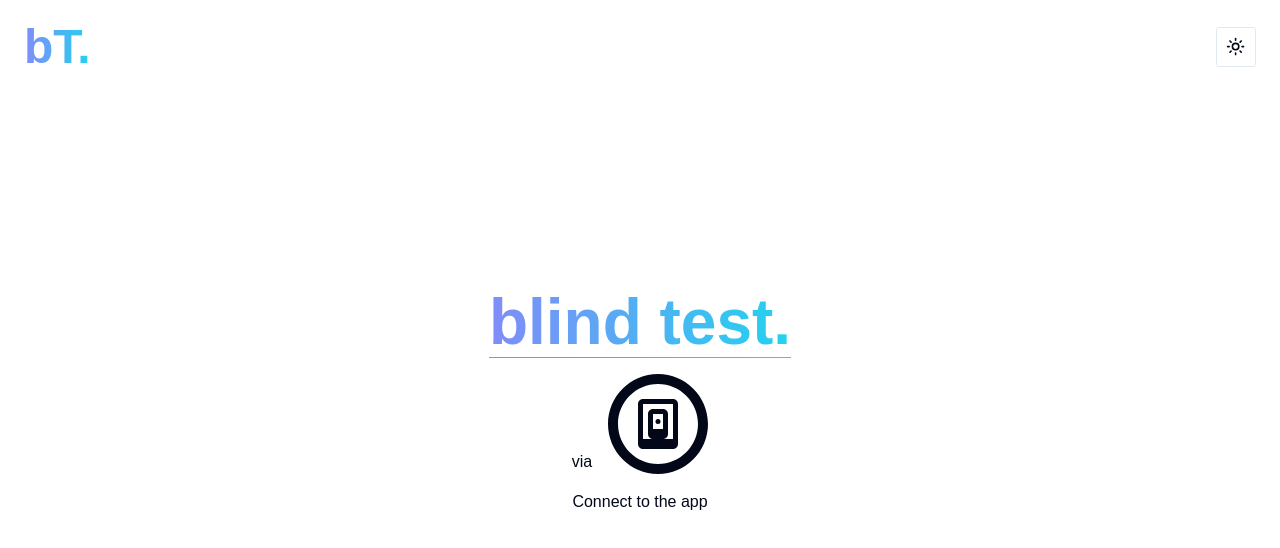
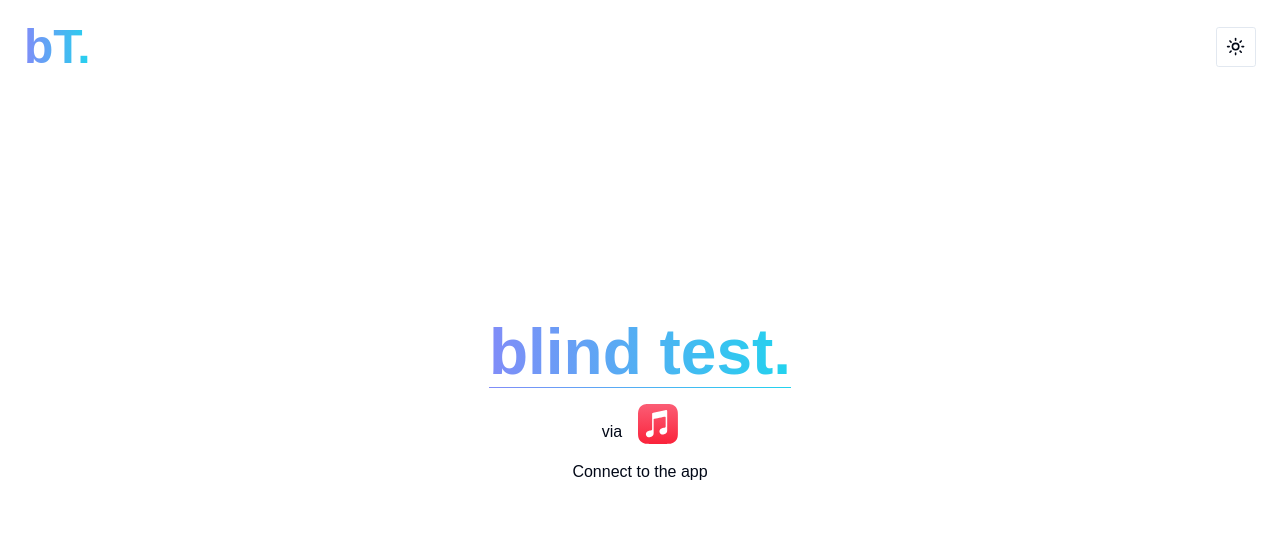
Before and after one commit to N0rooo/blind-test, a Next.js app: page / in a window 1280 px wide. Shown: the top 548 px of the page. Built offline with nearby package versions, Linux system fonts and the light colour scheme; no server answers; a web font is replaced by a local one.

Commit message:
:lipstick: style(home): add svg itunes + disabled some games btn

```diff
--- a/src/app/(login)/page.tsx
+++ b/src/app/(login)/page.tsx
@@ -1,5 +1,4 @@
 import ITunes from "@/components/svg/itunes"
-import iTunes from "@/components/svg/itunes"
 import { Separator } from "@/components/ui/separator"
 import Link from "next/link"
 
@@ -26,8 +25,8 @@ const NotConnected = () => {
 			<Separator className="bg-gradient-to-r from-indigo-400 to-cyan-400" />
 			<div className="flex items-end gap-x-4 pt-4">
 				<p className="text-foreground">via</p>
-				<ITunes width={100} height={"auto"} className="fill-foreground" />
-			</div>
+				<ITunes className="w-10 h-10" />
+				</div>
 			<Link className="text-foreground hover:scale-105 transition-transform hover:transition-colors hover:text-transparent mt-4 hover:bg-gradient-to-r hover:from-indigo-400 bg-clip-text hover:to-cyan-400" href={"/login"}>
 				Connect to the app
 			</Link>
--- a/src/app/app/page.tsx
+++ b/src/app/app/page.tsx
@@ -39,8 +39,9 @@ export default function Page() {
 							<CardDescription>Choose your countdown, select your favorite artist and find as many of his songs as possible. Prove that you are the best fan ever!</CardDescription>
 						</CardHeader>
 						<CardFooter>
-							<Button variant={"gradient"} onClick={() => router.push("app/game/iamtheone")}>
-								Choose the IAmTheOne game
+							<Button disabled variant={"gradient"} onClick={() => router.push("app/game/iamtheone")}>
+								{/* Choose the IAmTheOne game */}
+								Coming soon
 							</Button>
 						</CardFooter>
 					</Card>
@@ -52,8 +53,9 @@ export default function Page() {
 							<CardDescription>Challenge your friends in a 1v1. You will have to guess the song and the artist with only a few seconds of the song. The first to guess the song wins the round. The first to win 5 rounds wins the game!</CardDescription>
 						</CardHeader>
 						<CardFooter>
-							<Button variant={"gradient"} onClick={() => router.push("app/game/1v1")}>
-								Choose the 1v1 game
+							<Button disabled variant={"gradient"} onClick={() => router.push("app/game/1v1")}>
+								{/* Choose the 1v1 game */}
+								Coming soon
 							</Button>
 						</CardFooter>
 					</Card>
--- a/src/components/auth/login.tsx
+++ b/src/components/auth/login.tsx
@@ -34,9 +34,9 @@ export default function Login() {
 			<div className="grid gap-2">
 				<div className="flex items-center">
 					<Label htmlFor="password">Password</Label>
-					<Link href="#" className="ml-auto inline-block text-sm underline">
+					{/* <Link href="#" className="ml-auto inline-block text-sm underline">
 						Forgot password ?
-					</Link>
+					</Link> */}
 				</div>
 				<Input name="password" id="password" type="password" placeholder="••••••••••••••••" required />
 			</div>
--- a/src/components/svg/itunes.tsx
+++ b/src/components/svg/itunes.tsx
@@ -1,23 +1,40 @@
 import React from "react"
 
 interface Props extends React.SVGProps<SVGSVGElement> {}
-
-export default function ITunes({height=100, className, width=100, ...props }: Props) {
+export default function ITunes({ height = 751, className, width = 2500, ...props }: Props) {
 	return (
-		<svg {...props} height={height} width={width} xmlns="http://www.w3.org/2000/svg" viewBox="0 0 100 100">
-			<path
-				d="M50 0C22.4 0 0 22.4 0 50s22.4 50 50 50 50-22.4 50-50S77.6 0 50 0zm0 90c-22.1 0-40-17.9-40-40s17.9-40 40-40 40 17.9 40 40-17.9 40-40 40z"
-				className={className}
-			/>
-			<path
-				d="M35 25c-2.8 0-5 2.2-5 5v40c0 2.8 2.2 5 5 5h30c2.8 0 5-2.2 5-5V30c0-2.8-2.2-5-5-5H35zm30 40H35V30h30v35z"
-				className={className}
-			/>
-			<path
-				d="M45 35c-2.8 0-5 2.2-5 5v20c0 2.8 2.2 5 5 5h10c2.8 0 5-2.2 5-5V40c0-2.8-2.2-5-5-5H45zm10 20H45V40h10v15z"
-				className={className}
-			/>
-			<circle cx="50" cy="47.5" r="2.5" className={className} />
+		<svg {...props} height={height} width={width} className={className} xmlns="http://www.w3.org/2000/svg" viewBox="0 0 361 361" xmlSpace="preserve">
+			<style type="text/css">
+				{`
+	.st0{fill-rule:evenodd;clip-rule:evenodd;fill:url(#SVGID_1_);}
+	.st1{fill-rule:evenodd;clip-rule:evenodd;fill:#FFFFFF;}
+	`}
+			</style>
+			<g id="Layer_5"></g>
+			<g>
+				<linearGradient id="SVGID_1_" gradientUnits="userSpaceOnUse" x1="180" y1="358.6047" x2="180" y2="7.7586">
+					<stop offset="0" style={{ stopColor: "#FA233B" }} />
+					<stop offset="1" style={{ stopColor: "#FB5C74" }} />
+				</linearGradient>
+				<path
+					className="st0"
+					d="M360,112.61c0-4.3,0-8.6-0.02-12.9c-0.02-3.62-0.06-7.24-0.16-10.86c-0.21-7.89-0.68-15.84-2.08-23.64   c-1.42-7.92-3.75-15.29-7.41-22.49c-3.6-7.07-8.3-13.53-13.91-19.14c-5.61-5.61-12.08-10.31-19.15-13.91   c-7.19-3.66-14.56-5.98-22.47-7.41c-7.8-1.4-15.76-1.87-23.65-2.08c-3.62-0.1-7.24-0.14-10.86-0.16C255.99,0,251.69,0,247.39,0   H112.61c-4.3,0-8.6,0-12.9,0.02c-3.62,0.02-7.24,0.06-10.86,0.16C80.96,0.4,73,0.86,65.2,2.27c-7.92,1.42-15.28,3.75-22.47,7.41   c-7.07,3.6-13.54,8.3-19.15,13.91c-5.61,5.61-10.31,12.07-13.91,19.14c-3.66,7.2-5.99,14.57-7.41,22.49   c-1.4,7.8-1.87,15.76-2.08,23.64c-0.1,3.62-0.14,7.24-0.16,10.86C0,104.01,0,108.31,0,112.61v134.77c0,4.3,0,8.6,0.02,12.9   c0.02,3.62,0.06,7.24,0.16,10.86c0.21,7.89,0.68,15.84,2.08,23.64c1.42,7.92,3.75,15.29,7.41,22.49c3.6,7.07,8.3,13.53,13.91,19.14   c5.61,5.61,12.08,10.31,19.15,13.91c7.19,3.66,14.56,5.98,22.47,7.41c7.8,1.4,15.76,1.87,23.65,2.08c3.62,0.1,7.24,0.14,10.86,0.16   c4.3,0.03,8.6,0.02,12.9,0.02h134.77c4.3,0,8.6,0,12.9-0.02c3.62-0.02,7.24-0.06,10.86-0.16c7.89-0.21,15.85-0.68,23.65-2.08   c7.92-1.42,15.28-3.75,22.47-7.41c7.07-3.6,13.54-8.3,19.15-13.91c5.61-5.61,10.31-12.07,13.91-19.14   c3.66-7.2,5.99-14.57,7.41-22.49c1.4-7.8,1.87-15.76,2.08-23.64c0.1-3.62,0.14-7.24,0.16-10.86c0.03-4.3,0.02-8.6,0.02-12.9V112.61   z"
+				/>
+			</g>
+			<g id="Glyph_2_">
+				<g>
+					<path
+						className="st1"
+						d="M254.5,55c-0.87,0.08-8.6,1.45-9.53,1.64l-107,21.59l-0.04,0.01c-2.79,0.59-4.98,1.58-6.67,3    c-2.04,1.71-3.17,4.13-3.6,6.95c-0.09,0.6-0.24,1.82-0.24,3.62c0,0,0,109.32,0,133.92c0,3.13-0.25,6.17-2.37,8.76    c-2.12,2.59-4.74,3.37-7.81,3.99c-2.33,0.47-4.66,0.94-6.99,1.41c-8.84,1.78-14.59,2.99-19.8,5.01    c-4.98,1.93-8.71,4.39-11.68,7.51c-5.89,6.17-8.28,14.54-7.46,22.38c0.7,6.69,3.71,13.09,8.88,17.82    c3.49,3.2,7.85,5.63,12.99,6.66c5.33,1.07,11.01,0.7,19.31-0.98c4.42-0.89,8.56-2.28,12.5-4.61c3.9-2.3,7.24-5.37,9.85-9.11    c2.62-3.75,4.31-7.92,5.24-12.35c0.96-4.57,1.19-8.7,1.19-13.26l0-116.15c0-6.22,1.76-7.86,6.78-9.08c0,0,88.94-17.94,93.09-18.75    c5.79-1.11,8.52,0.54,8.52,6.61l0,79.29c0,3.14-0.03,6.32-2.17,8.92c-2.12,2.59-4.74,3.37-7.81,3.99    c-2.33,0.47-4.66,0.94-6.99,1.41c-8.84,1.78-14.59,2.99-19.8,5.01c-4.98,1.93-8.71,4.39-11.68,7.51    c-5.89,6.17-8.49,14.54-7.67,22.38c0.7,6.69,3.92,13.09,9.09,17.82c3.49,3.2,7.85,5.56,12.99,6.6c5.33,1.07,11.01,0.69,19.31-0.98    c4.42-0.89,8.56-2.22,12.5-4.55c3.9-2.3,7.24-5.37,9.85-9.11c2.62-3.75,4.31-7.92,5.24-12.35c0.96-4.57,1-8.7,1-13.26V64.46    C263.54,58.3,260.29,54.5,254.5,55z"
+					/>
+				</g>
+			</g>
+			<g></g>
+			<g></g>
+			<g></g>
+			<g></g>
+			<g></g>
+			<g></g>
 		</svg>
 	)
 }
```
